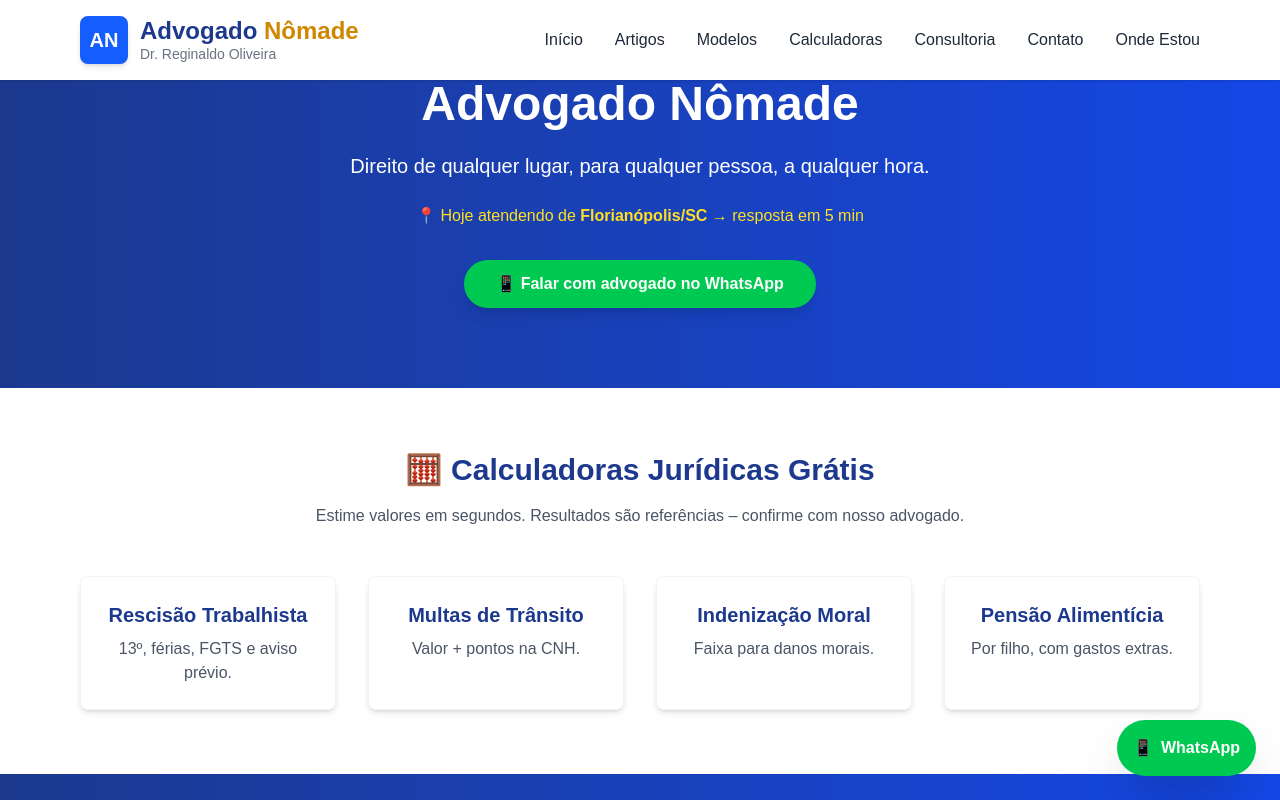
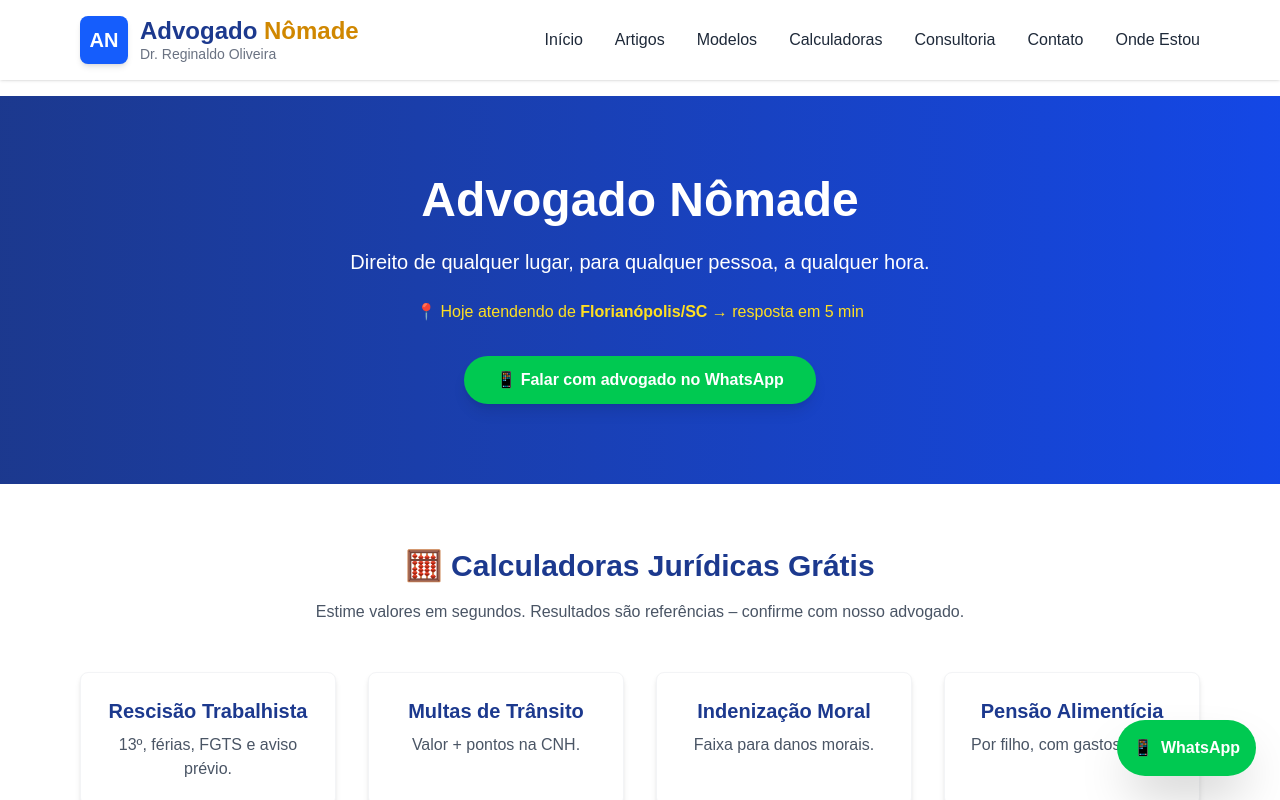
Before and after one commit to mestrereginaldo-site/advogadonomade1, a Next.js app: page / in a window 1280 px wide. Shown: the top 800 px of the page. Built offline with nearby package versions, Linux system fonts and the light colour scheme.

Commit message:
Update layout.tsx

```diff
--- a/app/layout.tsx
+++ b/app/layout.tsx
@@ -8,6 +8,10 @@ export const metadata: Metadata = {
   title: "Advogado Nômade - Consultoria Jurídica 100% Online",
   description: "Advogado online que atende em todo Brasil. Direito trabalhista, trânsito, família, LGPD, contratos. Resposta em 5min via WhatsApp.",
   keywords: "advogado online, consultoria jurídica, direito digital, advogado trabalhista, direito trânsito",
+  icons: {
+    icon: '/icon.png',
+    apple: '/apple-icon.png',
+  },
 };
 
 export default function RootLayout({ children }: { children: React.ReactNode }) {
@@ -15,7 +19,7 @@ export default function RootLayout({ children }: { children: React.ReactNode })
     <html lang="pt-BR">
       <body className="min-h-screen flex flex-col bg-white text-black">
         <Header />
-        <main className="flex-1">
+        <main className="flex-1 pt-24"> {/* Adicionei pt-24 para dar espaço para o header fixo */}
           {children}
         </main>
         <Footer />
```
